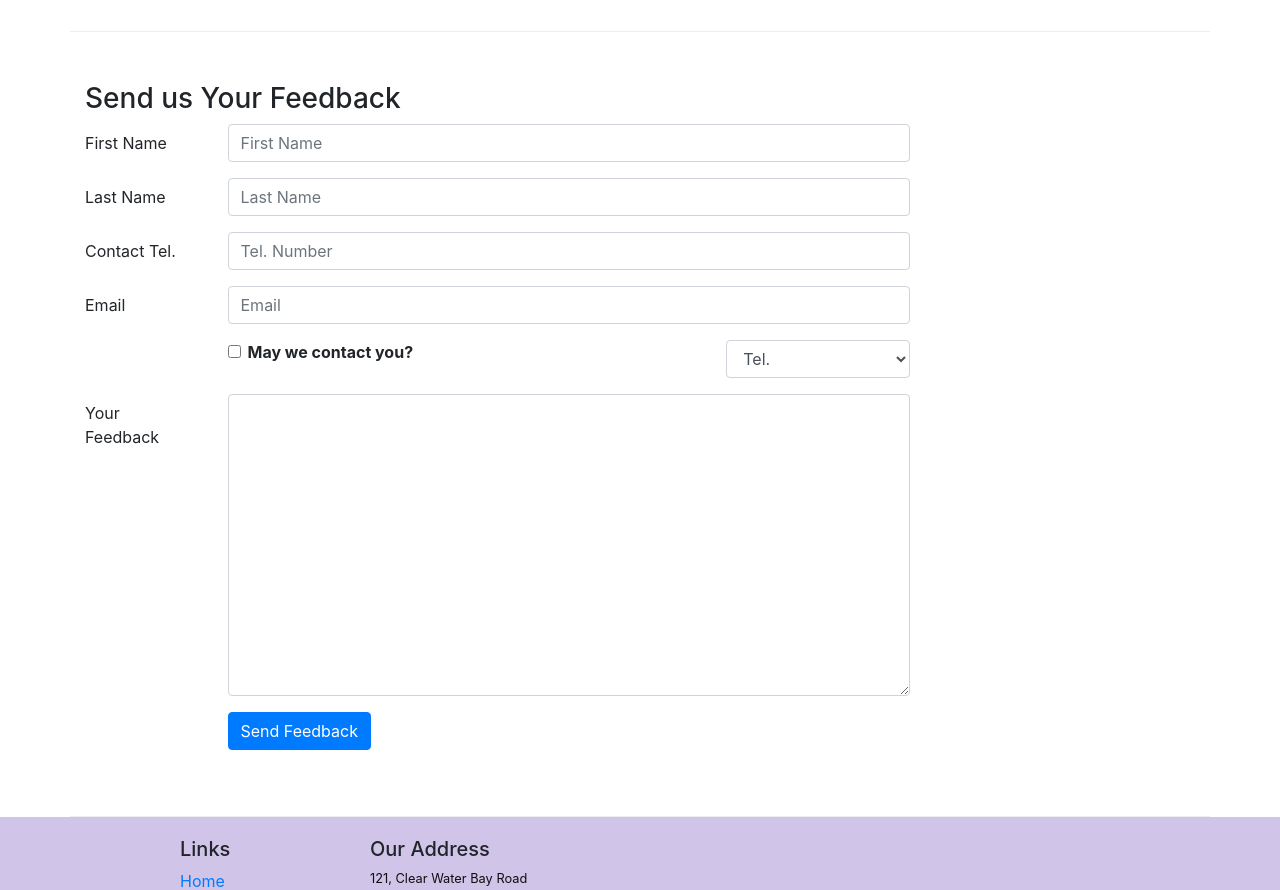
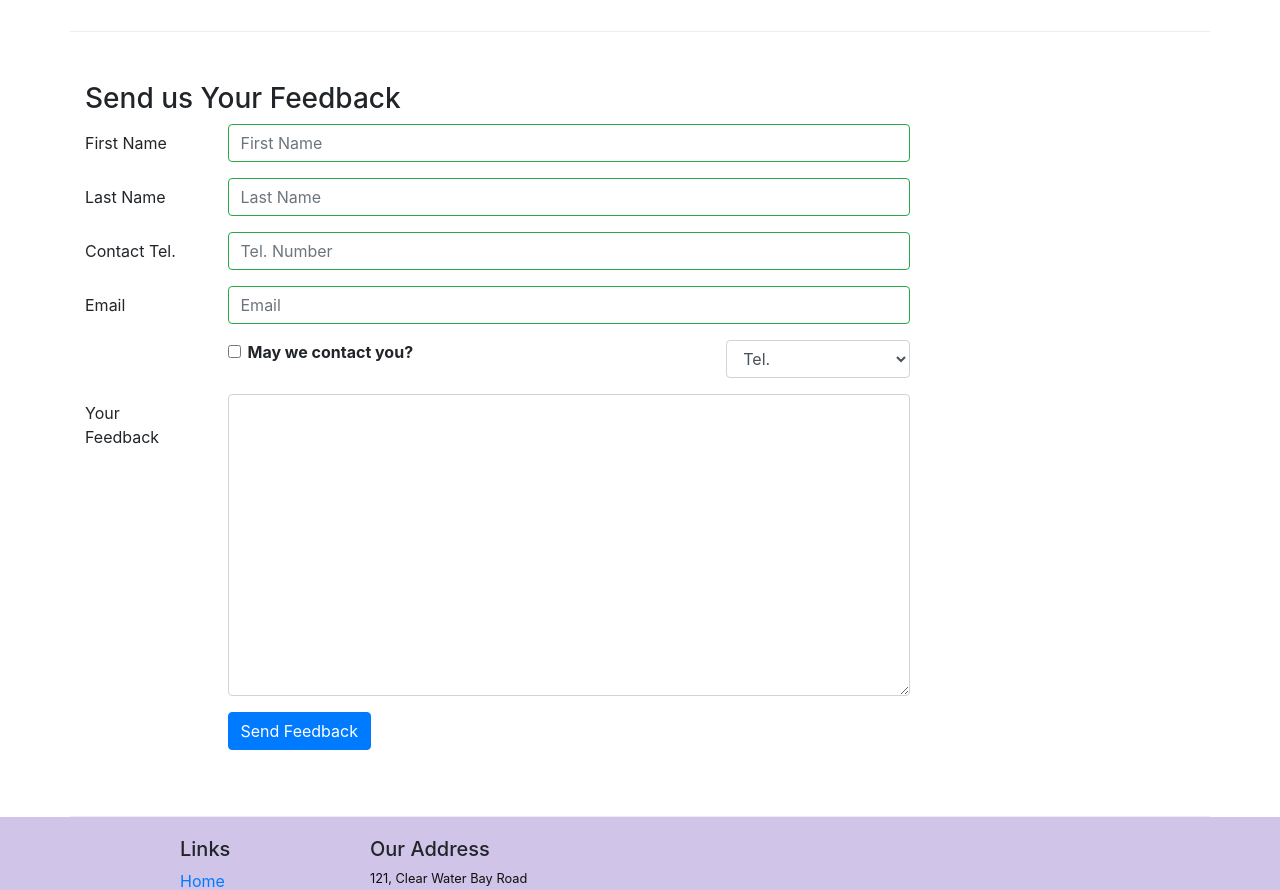
Before and after one commit to anacavadas/React, a React (Create React App) app: page /contactus in a window 1280 px wide. Shown: the part 840-1730 px from the top of the page. Built offline with nearby package versions, Linux system fonts and the light colour scheme.

Commit message:
Controlled Form Validation

```diff
--- a/src/components/ContactComponent.js
+++ b/src/components/ContactComponent.js
@@ -1,6 +1,5 @@
 import React, { Component } from 'react';
-import { Breadcrumb, BreadcrumbItem,
-            Button, Form, FormGroup, Label, Input, Col } from 'reactstrap';
+import { Breadcrumb, BreadcrumbItem, Button, Form, FormGroup, Label, Input, Col, Row, FormFeedback } from 'reactstrap';
 import { Link } from 'react-router-dom';
 
 class  Contact extends Component {
@@ -9,17 +8,24 @@
         super(props);
 
         this.state = {
-            firstName: '',
-            lastName: '',
+            firstname: '',
+            lastname: '',
             telnum: '',
             email: '',
             agree: false,
             contactType: 'Tel.',
-            message: ''
+            message: '',
+            touched: {
+                firstname: false,
+                lastname: false,
+                telnum: false,
+                email: false
+            }
         }
 
         this.handleSubmit = this.handleSubmit.bind(this);
         this.handleInputChange = this.handleInputChange.bind(this);
+        this.handleBlur = this.handleBlur.bind(this);
     }
 
     handleInputChange(event) {
@@ -38,7 +44,48 @@
         event.preventDefault();
     }
 
+    handleBlur = (field) => (event) => {
+        this.setState({
+            touched: {...this.state.touched, [field]: true},
+        });
+    }
+
+    validate(firstname, lastname, telnum, email) {
+        const errors = {
+            firstname: '',
+            lastname: '',
+            telnum: '',
+            email: ''
+        };
+
+        if (this.state.touched.firstname && firstname.length < 3) {
+            errors.firstname = "First Name should be >= 3 characters";
+        } else if (this.state.touched.firstname && firstname.length > 10) {
+            errors.firstname = "First Name should be <= 10 characters";
+        }
+
+        if (this.state.touched.lastname && lastname.length < 3) {
+            errors.lastname = "Last Name should be >= 3 characters";
+        } else if (this.state.touched.lastname && lastname.length > 10) {
+            errors.lastname = "Last Name should be <= 10 characters";
+        }
+
+        const reg = /^\d+$/;
+
+        if (this.state.touched.telnum && !reg.test(telnum)) {
+            errors.telnum = "Tel. Number should contain only numbers";
+        }
+
+        if (this.state.touched.email && email.split('').filter(x => x === '@').length !== 1) {
+            errors.email = "Email should contain a @";
+        }
+
+        return errors;
+    }
+
     render() {
+
+        const errors = this.validate(this.state.firstname, this.state.lastname, this.state.telnum, this.state.email);
         return (
             <div className="container">
                 <div className="row">
@@ -88,25 +135,37 @@
                             <FormGroup row>
                                 <Label htmlFor="firstname" md={2}>First Name</Label>
                                 <Col md={10}>
-                                    <Input type="text" id="firstname" name="firstName" placeholder="First Name" value={this.state.firstName} onChange={this.handleInputChange}/>
+                                    <Input type="text" id="firstname" name="firstname" placeholder="First Name"
+                                            value={this.state.firstname} onChange={this.handleInputChange} onBlur={this.handleBlur('firstname')}
+                                            valid={errors.firstname === ''} invalid={errors.firstname !== ''}/>
+                                    <FormFeedback>{errors.firstname}</FormFeedback>
                                 </Col>
                             </FormGroup>
                             <FormGroup row>
                                 <Label htmlFor="lastname" md={2}>Last Name</Label>
                                 <Col md={10}>
-                                    <Input type="text" id="lastname" name="lastName" placeholder="Last Name" value={this.state.lastName} onChange={this.handleInputChange}/>
+                                    <Input type="text" id="lastname" name="lastname" placeholder="Last Name"
+                                            value={this.state.lastname} onChange={this.handleInputChange} onBlur={this.handleBlur('lastname')}
+                                            valid={errors.lastname === ''} invalid={errors.lastname !== ''}/>
+                                    <FormFeedback>{errors.lastname}</FormFeedback>
                                 </Col>
                             </FormGroup>
                             <FormGroup row>
                                 <Label htmlFor="telnum" md={2}>Contact Tel.</Label>
                                 <Col md={10}>
-                                    <Input type="text" id="telnum" name="telnum" placeholder="Tel. Number" value={this.state.telnum} onChange={this.handleInputChange}/>
+                                    <Input type="text" id="telnum" name="telnum" placeholder="Tel. Number"
+                                            value={this.state.telnum} onChange={this.handleInputChange} onBlur={this.handleBlur('telnum')}
+                                            valid={errors.telnum === ''} invalid={errors.telnum !== ''}/>
+                                    <FormFeedback>{errors.telnum}</FormFeedback>
                                 </Col>
                             </FormGroup>
                             <FormGroup row>
                                 <Label htmlFor="email" md={2}>Email</Label>
                                 <Col md={10}>
-                                    <Input type="text" id="email" name="email" placeholder="Email" value={this.state.email} onChange={this.handleInputChange}/>
+                                    <Input type="text" id="email" name="email" placeholder="Email"
+                                            value={this.state.email} onChange={this.handleInputChange} onBlur={this.handleBlur('email')}
+                                            valid={errors.email === ''} invalid={errors.email !== ''}/>
+                                    <FormFeedback>{errors.email}</FormFeedback>
                                 </Col>
                             </FormGroup>
                             <FormGroup row>
```
